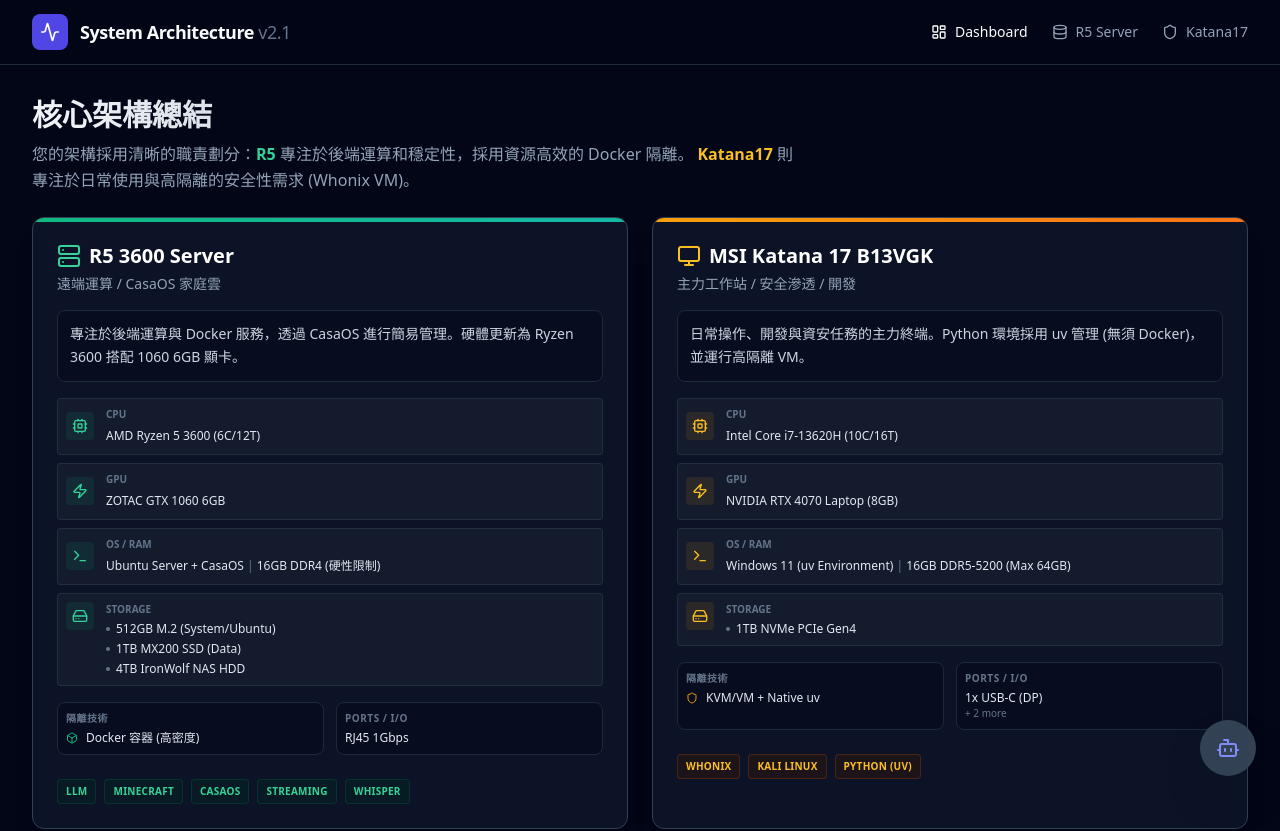
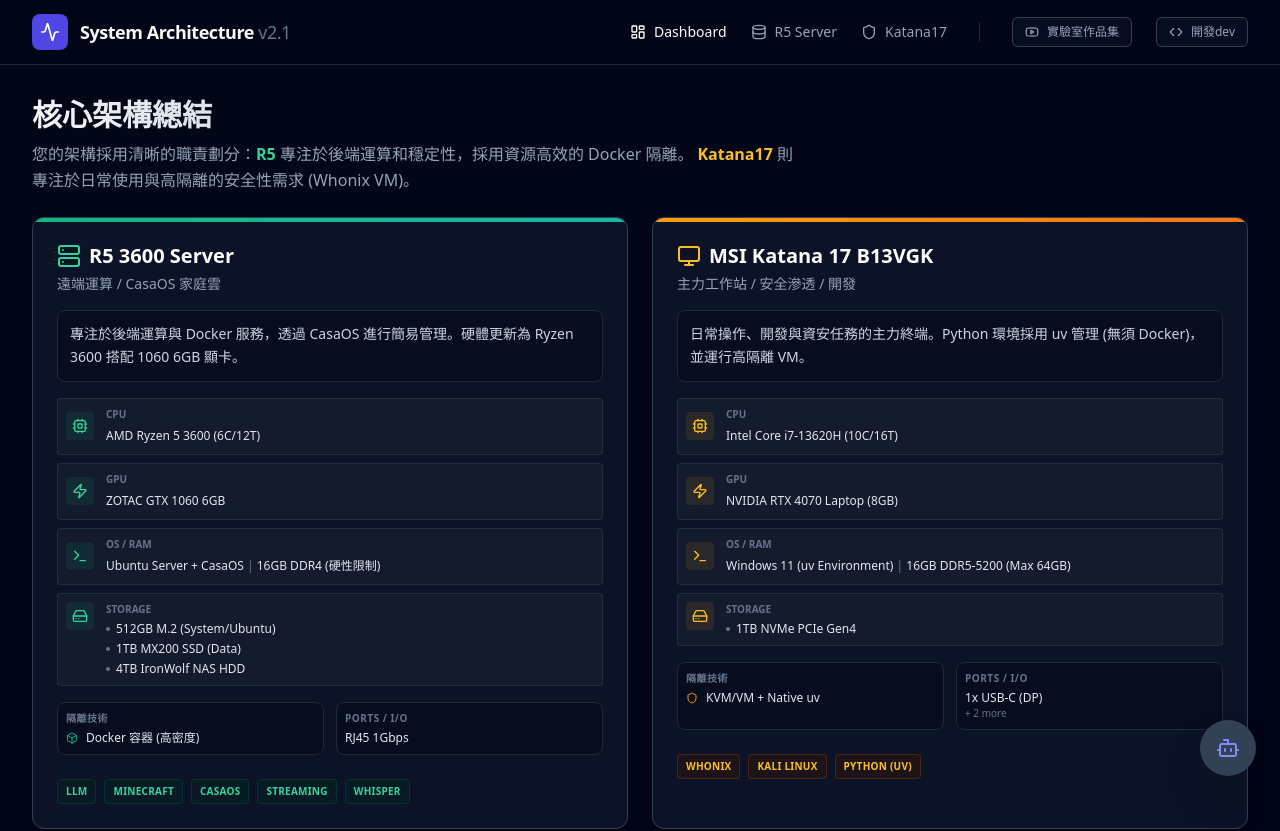
Before and after one commit to daniel0307tw/Development-log, a React (Vite) app: page / in a window 1280 px wide. Shown: the top 831 px of the page. Built offline with nearby package versions, Linux system fonts and the light colour scheme.

Commit message:
feat: Add external links for projects
Introduces links to external project portfolios and development resources, enhancing user navigation and providing deeper context for the showcased architectures. Icons for YouTube and Code have been added to the navigation.

```diff
--- a/App.tsx
+++ b/App.tsx
@@ -1,5 +1,5 @@
 import React, { useState } from 'react';
-import { Activity, Database, Shield, LayoutDashboard } from 'lucide-react';
+import { Activity, Database, Shield, LayoutDashboard, Youtube, Code } from 'lucide-react';
 import { MACHINES } from './constants';
 import ArchitectureCard from './components/ArchitectureCard';
 import ServiceStatus from './components/ServiceStatus';
@@ -48,6 +48,28 @@
              >
                 <Shield className="w-4 h-4" /> Katana17
              </button>
+
+             {/* Divider */}
+             <div className="h-5 w-px bg-slate-800 mx-2"></div>
+
+             {/* External Links */}
+             <a
+               href="https://www.youtube.com/watch?v=iUC7ylzgCZA&list=PLOqSIhFy8lXOY6Ba0d4Hj1wvUy9IOItt8&index=2"
+               target="_blank"
+               rel="noopener noreferrer"
+               className="flex items-center gap-2 px-3 py-1.5 rounded-md border border-slate-700 bg-slate-900/50 hover:bg-slate-800 hover:border-red-500/50 hover:text-red-400 text-slate-400 transition-all text-xs"
+             >
+               <Youtube className="w-3.5 h-3.5" /> 實驗室作品集
+             </a>
+
+             <a
+               href="https://www.youtube.com/watch?v=UAMKjohruZI&list=PLOqSIhFy8lXNe-xvM3Ch1T7N6dkxHeRN9"
+               target="_blank"
+               rel="noopener noreferrer"
+               className="flex items-center gap-2 px-3 py-1.5 rounded-md border border-slate-700 bg-slate-900/50 hover:bg-slate-800 hover:border-indigo-500/50 hover:text-indigo-400 text-slate-400 transition-all text-xs"
+             >
+               <Code className="w-3.5 h-3.5" /> 開發dev
+             </a>
           </div>
         </div>
       </header>
```
